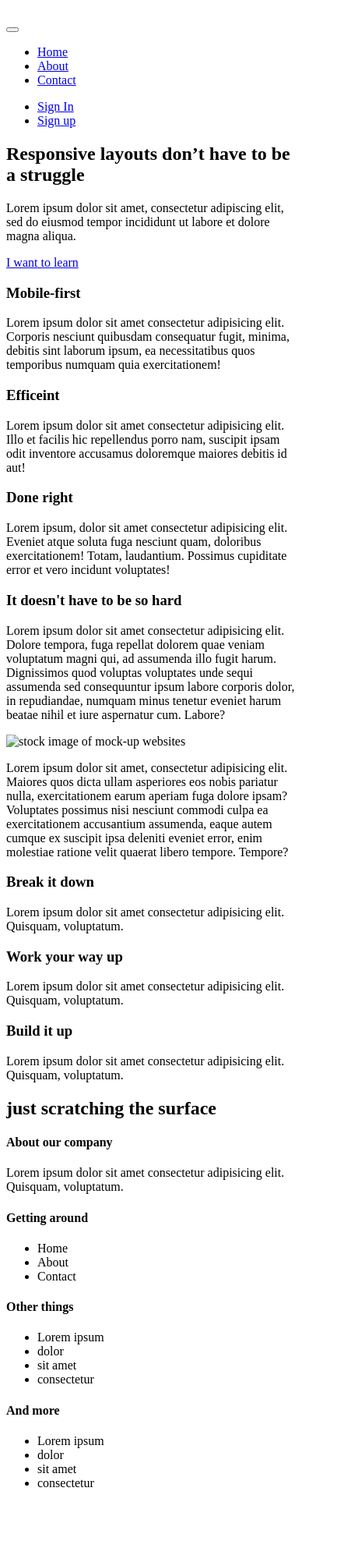
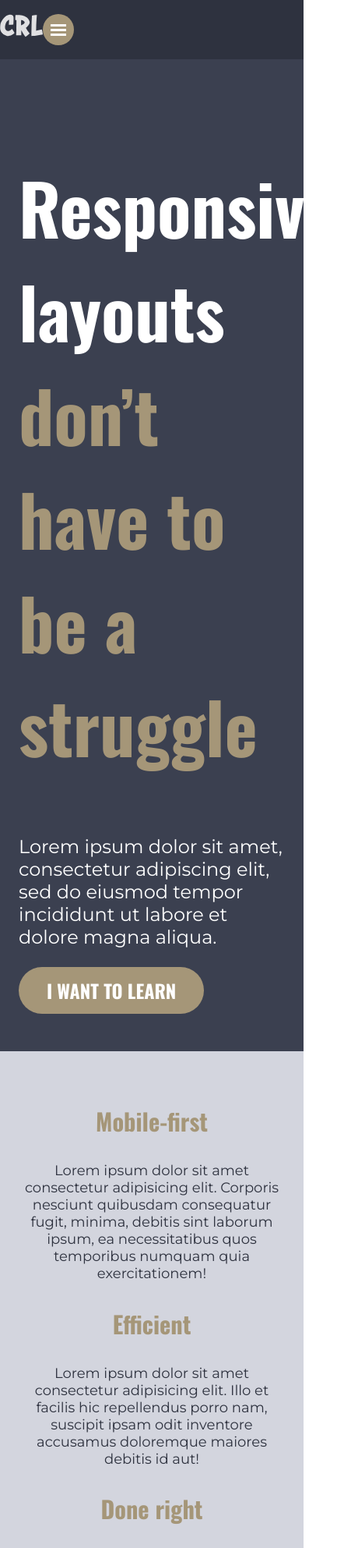
Before and after one commit to ejperez37/kpFinalChallenge, a plain HTML site: page index.html in a window 390 px wide. Shown: the top 1985 px of the page at 78% size, 433 px wide, since content can reach past the window. Before the commit the page ends 1927 px from the top, so only its background shows below. Drawn offline with nearby package versions, Linux system fonts and the light colour scheme.

Commit message:
Write CSS with mobile first in mind, exclude navbar

```diff
--- a/index.html
+++ b/index.html
@@ -9,7 +9,7 @@
 
 <body>
     <header>
-        <div class="container row">
+        <div class="container row flex">
             <button class="nav-toggle" aria-label="open navigation">
                 <span class="hamburger"></span>
             </button>
@@ -33,7 +33,7 @@
     <section class="hero">
         <div class="container row">
             <div class="hero__title">
-                <h1>Responsive layouts don’t have to be a struggle</h1>
+                <h1>Responsive layouts <span class="colored-title">don’t have to be a struggle</span></h1>
             </div>
             <div class="hero__text">
                 <p>Lorem ipsum dolor sit amet, consectetur adipiscing elit, sed do eiusmod tempor incididunt ut labore et dolore magna aliqua.</p>
@@ -46,7 +46,7 @@
         <div class="container row">
             <h3 class="middle-banner-title">Mobile-first</h3>
             <p>Lorem ipsum dolor sit amet consectetur adipisicing elit. Corporis nesciunt quibusdam consequatur fugit, minima, debitis sint laborum ipsum, ea necessitatibus quos temporibus numquam quia exercitationem!</p>
-            <h3 class="middle-banner-title">Efficeint</h3>
+            <h3 class="middle-banner-title">Efficient</h3>
             <p>Lorem ipsum dolor sit amet consectetur adipisicing elit. Illo et facilis hic repellendus porro nam, suscipit ipsam odit inventore accusamus doloremque maiores debitis id aut!</p>
             <h3 class="middle-banner-title">Done right</h3>
             <p>Lorem ipsum, dolor sit amet consectetur adipisicing elit. Eveniet atque soluta fuga nesciunt quam, doloribus exercitationem! Totam, laudantium. Possimus cupiditate error et vero incidunt voluptates!</p>
@@ -57,10 +57,10 @@
         <section class="primary-content">
             <h3 class="primary-content-title">It doesn't have to be so hard</h3>
             <p>Lorem ipsum dolor sit amet consectetur adipisicing elit. Dolore tempora, fuga repellat dolorem quae veniam voluptatum magni qui, ad assumenda illo fugit harum. Dignissimos quod voluptas voluptates unde sequi assumenda sed consequuntur ipsum labore corporis dolor, in repudiandae, numquam minus tenetur eveniet harum beatae nihil et iure aspernatur cum. Labore?</p>
-            <img src="images/the-img.jpg" alt="stock image of mock-up websites">
+            <img src="images/the-image.jpg" alt="stock image of mock-up websites">
             <p>Lorem ipsum dolor sit amet, consectetur adipisicing elit. Maiores quos dicta ullam asperiores eos nobis pariatur nulla, exercitationem earum aperiam fuga dolore ipsam? Voluptates possimus nisi nesciunt commodi culpa ea exercitationem accusantium assumenda, eaque autem cumque ex suscipit ipsa deleniti eveniet error, enim molestiae ratione velit quaerat libero tempore. Tempore?</p>
         </section>
-        <aside class="sidecards">
+        <section class="sidecards">
             <div class="sidecard">
                 <h3 class="sidecard-title">Break it down</h3>
                 <p>Lorem ipsum dolor sit amet consectetur adipisicing elit. Quisquam, voluptatum.</p>
@@ -73,38 +73,40 @@
                 <h3 class="sidecard-title">Build it up</h3>
                 <p>Lorem ipsum dolor sit amet consectetur adipisicing elit. Quisquam, voluptatum.</p>
             </div>
-        </aside>
+        </section>
     </main>
 
-    <footer class="footer container row">
+    <section class="footer container row">
         <div class="footer-title">
             <h2>just scratching the surface</h2>
         </div>
         <div class="footer-text">
-            <h4>About our company</h4>
-            <p>Lorem ipsum dolor sit amet consectetur adipisicing elit. Quisquam, voluptatum.</p>
+            <div class="footer-about"></div>
+                <h4>About our company</h4>
+                <p>Lorem ipsum dolor sit amet consectetur adipisicing elit. Quisquam, voluptatum.</p>
+            </div>
             <h4>Getting around</h4>
-            <ul>
-                <li>Home</li>
-                <li>About</li>
-                <li>Contact</li>
+            <ul class="footer-list">
+                <li class="footer-item">Home</li>
+                <li class="footer-item">About</li>
+                <li class="footer-item">Contact</li>
             </ul>
             <h4>Other things</h4>
-            <ul>
-                <li>Lorem ipsum</li>
-                <li>dolor</li>
-                <li>sit amet</li>
-                <li>consectetur</li>
+            <ul class="footer-list">
+                <li class="footer-item">Lorem ipsum</li>
+                <li class="footer-item">dolor</li>
+                <li class="footer-item">sit amet</li>
+                <li class="footer-item">consectetur</li>
             </ul>
             <h4>And more</h4>
-            <ul>
-                <li>Lorem ipsum</li>
-                <li>dolor</li>
-                <li>sit amet</li>
-                <li>consectetur</li>
+            <ul class="footer-list">
+                <li class="footer-item">Lorem ipsum</li>
+                <li class="footer-item">dolor</li>
+                <li class="footer-item">sit amet</li>
+                <li class="footer-item">consectetur</li>
             </ul>
         </div>
-    </footer>
+    </section>
 
     <script src="main.js"></script>
 
--- a/styles.css
+++ b/styles.css
@@ -1,9 +1,254 @@
 @import url('https://fonts.googleapis.com/css2?family=Montserrat&family=Oswald:wght@700&display=swap');
 
 :root {
-
+--darkest-color: #2E323F;
+--darker-color: #3B4050;
+--dark-color: #6F737F;
+--light-color: #A59678;
 }
 
 *, *::before, *::after {
   box-sizing: border-box;
 }
+
+body {
+    font-family: 'Montserrat', sans-serif;
+    margin: 0;
+    font-size: 1.5rem;
+    color: var(--darkest-color);
+}
+
+header {
+    background-color: var(--darkest-color);
+    font-family: 'Oswald', sans-serif;
+    font-size: 1.125rem;
+    padding: 1em 0;
+}
+
+h1 {
+    font-family: 'Oswald', sans-serif;
+    font-size: 5.625rem;
+    font-weight: 700;
+    color: #fff;
+}
+
+h4 {
+    font-family: 'Oswald', sans-serif;
+    color: var(--light-color);
+    font-size: 1rem;
+}
+
+section {
+    padding: 2em 1em;
+}
+
+main {
+    font-size: 1.3125rem;
+}
+
+img {
+    max-width: 100%;
+    align-self: center;
+}
+
+.flex {
+    display: flex;
+}
+
+.hero__text {
+    color: #fff;
+}
+
+.btn {
+    display: inline-block;
+    text-decoration: none;
+    text-transform: uppercase;
+    color: #fff;
+    background-color: var(--light-color);
+    padding: .5em 1.5em;
+    border-radius: 100px;
+    font-family: "Oswald", sans-serif;
+}
+
+.btn:hover,
+.btn:focus {
+    opacity: .75;
+}
+
+.nav-toggle {
+    cursor: pointer;
+    border: 0;
+    width: 3em;
+    height: 3em;
+    padding: 0em;
+    border-radius: 50%;
+    background-color: var(--light-color);
+    color: white;
+    transition: opacity 250ms ease;
+    order: 5;
+    position: relative;
+    align-self:first baseline;
+}
+
+.nav-toggle:focus,
+.nav-toggle:hover {
+    opacity: .75;
+}
+
+.hamburger {
+    width: 50%;
+    position: relative;
+}
+
+.hamburger,
+.hamburger::before,
+.hamburger::after {
+    display: block;
+    margin: 0 auto;
+    height: 3px;
+    background: white;
+}
+
+.hamburger::before,
+.hamburger::after {
+    content: '';
+    width: 100%;
+}
+
+.hamburger::before {
+    transform: translateY(-6px);
+}
+
+.hamburger::after {
+    transform: translateY(3px);
+}
+
+.nav {
+    visibility: hidden;
+    height: 0;
+    position: absolute;
+    width: 100%;
+}
+
+.nav--visible {
+    visibility: visible;
+    height: auto;
+    position: relative;
+}
+
+.nav__list {
+    margin: 0 auto;
+    padding: 0;
+    list-style: none;
+    display: flex;
+    flex-direction: column;
+    justify-content: center;
+    align-items: center;
+    text-transform: uppercase;
+    font-weight: less bold;
+}
+
+.nav__list--secondary {
+    margin-top: 1.25em;
+}
+
+.nav__link:hover,
+.nav__link:focus {
+    opacity: .75;
+}
+
+.nav__link {
+    text-decoration: none;
+    color: white;
+}
+
+.nav__link--button {
+    padding: .4em 1em;
+    border-radius: 100px;
+    background-color: var(--light-color);
+    color: #fff;
+}
+
+.nav__item {
+    margin: .75em 0;
+}
+
+.logo {
+    height: 30px;
+}
+
+.container {
+    max-width: 1200px;
+    position: relative;
+}
+
+.colored-title {
+    color: var(--light-color);
+}
+
+.hero {
+    background-color: var(--darker-color);
+}
+
+.middle-banner {
+    background-color: #b8bcca9e;
+    text-align: center;
+    font-size: 1.125rem;
+}
+
+.middle-banner-title {
+    color: var(--light-color);
+    font-family: "Oswald", sans-serif;
+    font-weight: 700;
+    font-size: 1.9rem;
+}
+
+.primary-content-title {
+    font-family: "Oswald", sans-serif;
+    font-weight: 700;
+    font-size: 2.25rem;
+    color: var(--light-color);
+    text-align: center;
+}
+
+.sidecards {
+    text-align: center;
+}
+
+.sidecard {
+    background-color: var(--darker-color);
+    color: #fff;
+    padding: 1em;
+    margin: 1em 0;
+}
+
+.sidecard-title {
+    font-family: "Oswald", sans-serif;
+    font-weight: 700;
+    font-size: 1.5rem;
+}
+
+.footer {
+    background-color: var(--darker-color);
+    color: var(--dark-color)
+}
+
+.footer-text {
+    font-size: 1rem;
+}
+
+.footer-title {
+    font-family: 'Oswald', sans-serif;
+    color: #fff;
+    text-align: center;
+}
+
+.footer-list {
+    list-style: none;
+    text-decoration: none;
+}
+
+.footer-item {
+    margin: 1em 0;
+    font-size: 1rem;
+}
```
